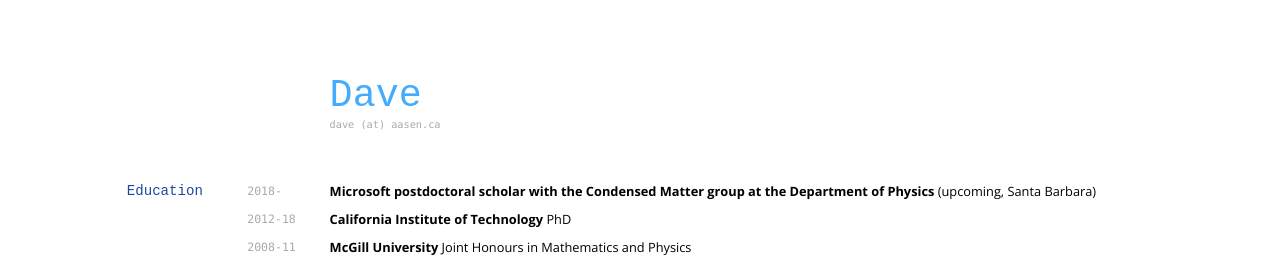
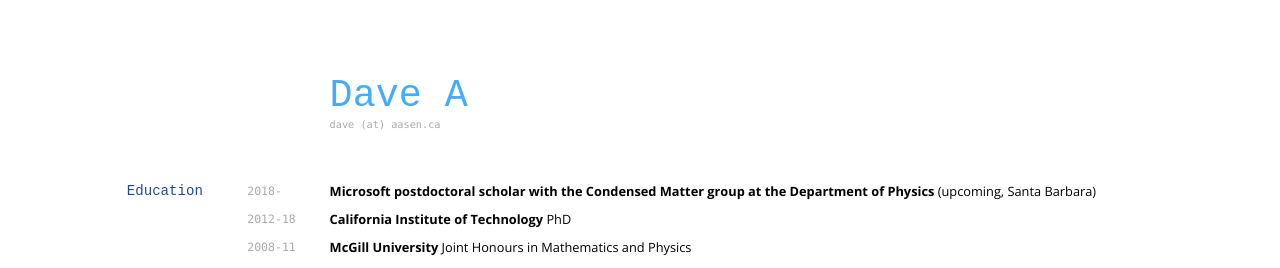
Before and after one commit to davidaasen/davidaasen.github.io, a Jekyll site: the page built from CVprime.md, in a window 1280 px wide. Shown: the top 268 px of the page. Built offline with Jekyll 4.4.1, drawn with Linux system fonts in a browser that asks for light colours; nearby versions of some CDN libraries.

```diff
--- a/CVprime.md
+++ b/CVprime.md
@@ -2,7 +2,7 @@
 layout: cv
 title: David Aasen's CV
 ---
-# Dave
+# Dave A
 
 <div id="webaddress">
 <a href="dave@aasen.ca">dave (at) aasen.ca</a>
```
